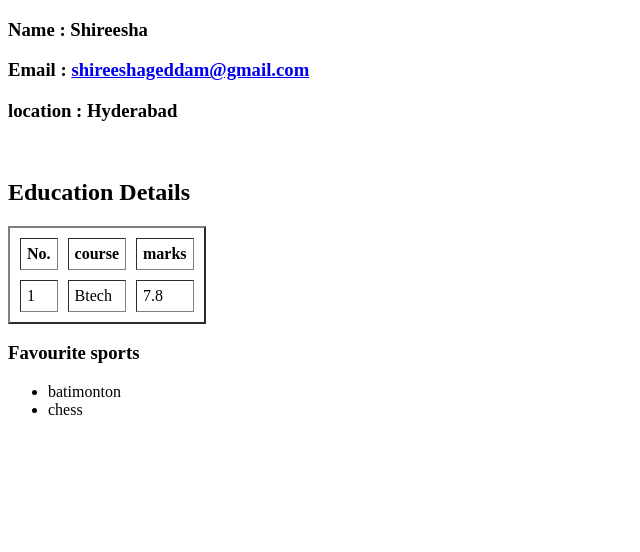
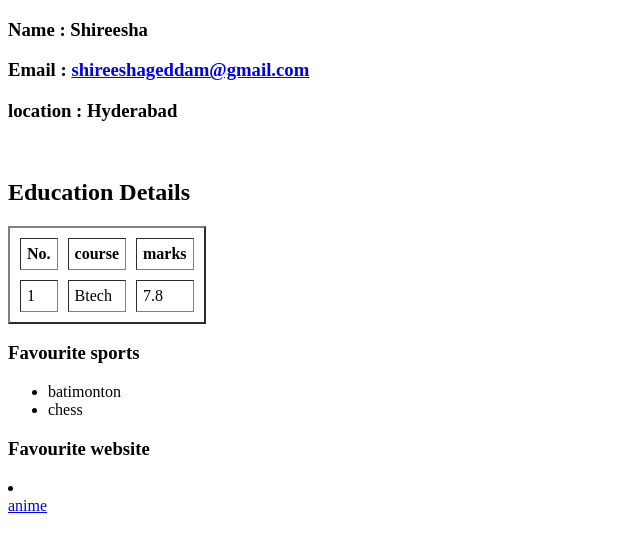
Before and after one commit to Shireeshageddam/service-now, a plain HTML site: page wed 1/index.html in a window 1280 px wide. Shown: the whole page, without its empty margins (0-640 px from the left). Drawn offline with Linux system fonts and the light colour scheme.

Commit message:
Update index.html

```diff
--- a/wed 1/index.html
+++ b/wed 1/index.html
@@ -28,3 +28,8 @@
     <li>batimonton</li>
     <li>chess</li>
 </ul>
+    <h3>Favourite website</h3>
+<li></li>
+<a href="https://zorox.to/watch/black-clover-v2k6/ep-101" target="_blank">anime</a>
+</body>
+</html>
```
